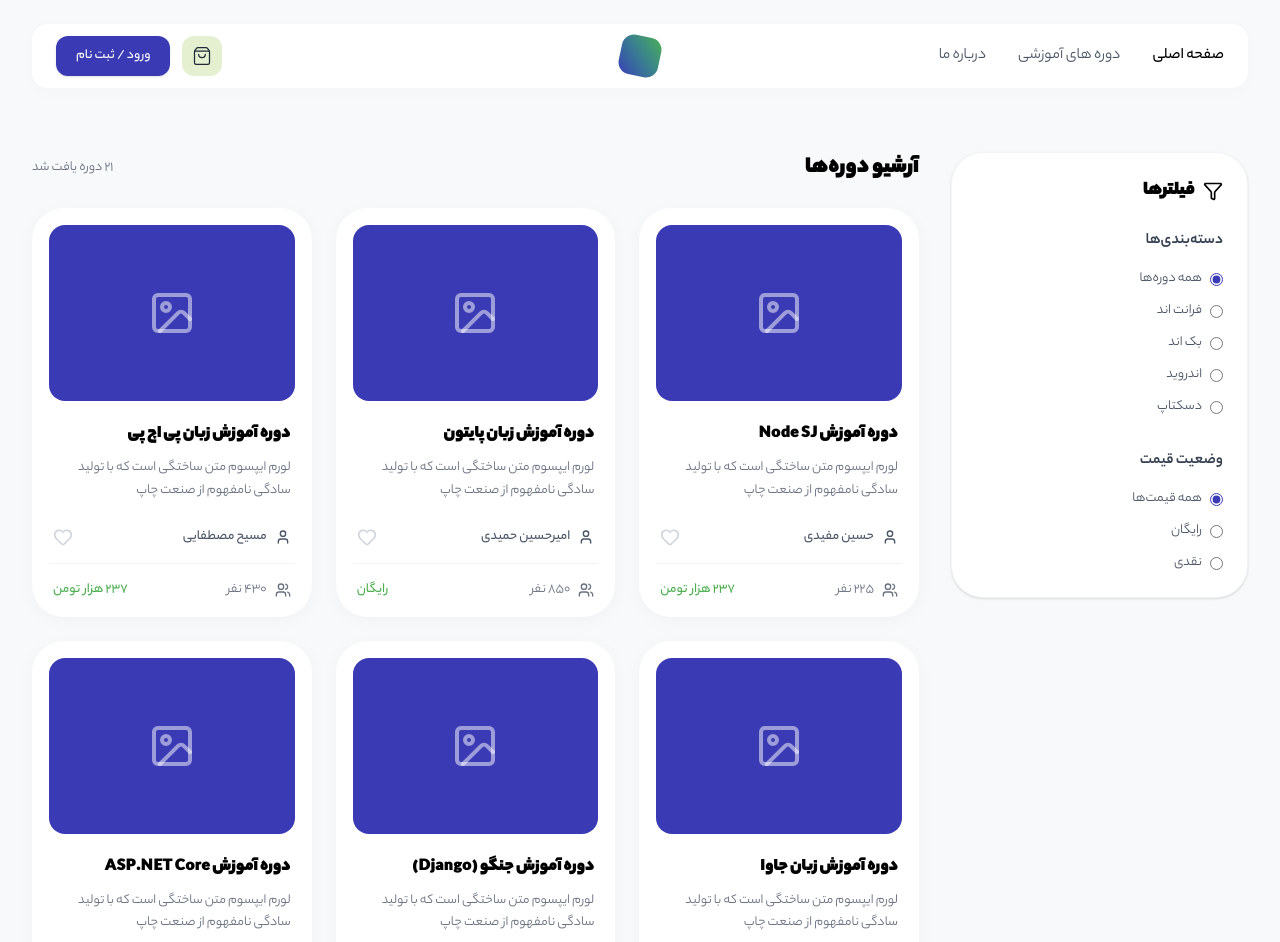
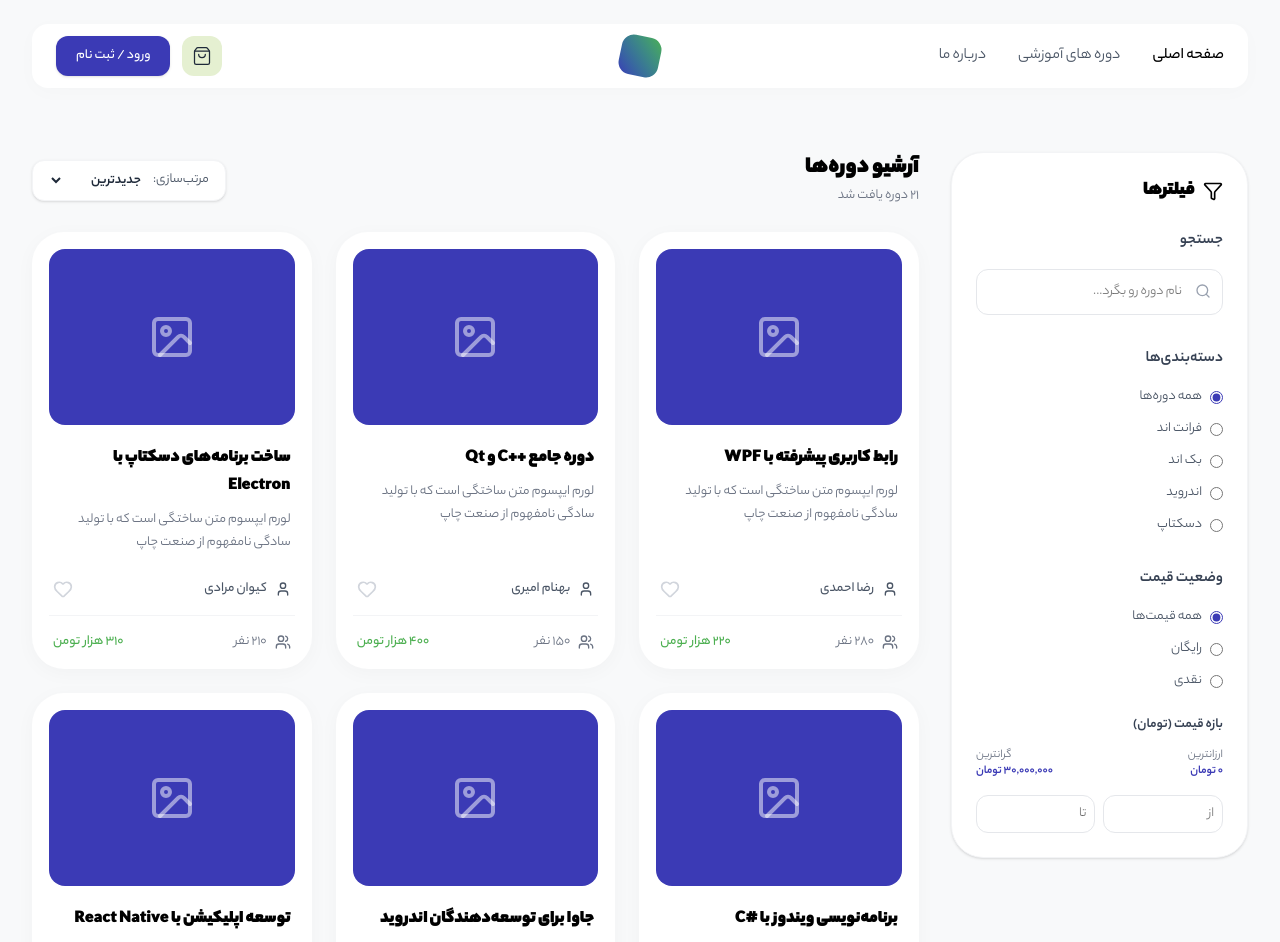
Before and after one commit to abolfazlhn4/codelearn, a React (Vite) app in the folder frontend/: page /CoursesArchive in a window 1280 px wide. Shown: the top 942 px of the page. Built offline with nearby package versions, Linux system fonts and the light colour scheme.

Commit message:
add search, price filter, and sorting option  to courses archive

```diff
--- a/frontend/src/pages/CoursesArchive.jsx
+++ b/frontend/src/pages/CoursesArchive.jsx
@@ -1,6 +1,6 @@
 import React, { useState, useMemo, useEffect } from "react";
 import { Link, useLocation } from "react-router-dom"; // useLocation اضافه شد
-import { User, Heart, Users, Image as ImageIcon, Filter } from "lucide-react";
+import { User, Heart, Users, Image as ImageIcon, Filter, Search } from "lucide-react";
 import { coursesData, categories } from "../data/coursesData";
 import { useFavorites } from "../context/FavoritesContext";
 
@@ -9,7 +9,22 @@ const CoursesArchive = () => {
   const [selectedCategory, setSelectedCategory] = useState("all");
   const [priceFilter, setPriceFilter] = useState("all"); // 'all', 'free', 'paid'
 
+ //جستوجو
+   const [searchTerm, setSearchTerm] = useState(() => {
+    return localStorage.getItem("courseSearchTerm") || "";
+  });
+
+  // استیت‌های بازه قیمتی و مرتب‌سازی
+  const [minPrice, setMinPrice] = useState("");
+  const [maxPrice, setMaxPrice] = useState("");
+  const [sortOrder, setSortOrder] = useState("newest");
+
   const { toggleFavorite, isFavorite } = useFavorites();
+
+  // آپدیت کردن لوکال استوریج هر بار که مقدار سرچ عوض میشه
+  useEffect(() => {
+    localStorage.setItem("courseSearchTerm", searchTerm);
+  }, [searchTerm]);
 
   // بررسی URL هنگام لود شدن صفحه یا تغییر آن
   useEffect(() => {
@@ -24,23 +39,63 @@ const CoursesArchive = () => {
     }
   }, [location.search]);
 
+const parsePrice = (priceStr) => {
+  if (!priceStr) return 0;
+  const numStr = priceStr.toString().replace(/[^\d۰-۹]/g, '');
+  const persianNumbers = ['۰', '۱', '۲', '۳', '۴', '۵', '۶', '۷', '۸', '۹'];
+  let englishNum = numStr;
+  persianNumbers.forEach((pNum, index) => {
+    englishNum = englishNum.replace(new RegExp(pNum, 'g'), index.toString());
+  });
+  return parseInt(englishNum) || 0;
+};
+
   const filteredCourses = useMemo(() => {
-    return coursesData.filter((course) => {
+    let result = coursesData.filter((course) => {
+       // 1. فیلتر دسته‌بندی
       const matchCategory =
         selectedCategory === "all"
           ? true
           : course.categoryId === selectedCategory;
 
+       // 2. فیلتر جستجو
+      const matchSearch = course.title.toLowerCase().includes(searchTerm.toLowerCase());
+
+      // 3. فیلتر وضعیت قیمت
       let matchPrice = true;
-      const isFree =
-        course.price === "رایگان" || course.price === "0" || course.price === 0;
+      const priceVal = parsePrice(course.price);
+      const isFree = priceVal === 0;
 
       if (priceFilter === "free") matchPrice = isFree;
       if (priceFilter === "paid") matchPrice = !isFree;
 
-      return matchCategory && matchPrice;
+       // 4. فیلتر بازه قیمتی (فقط وقتی رایگان انتخاب نشده)
+      let matchPriceRange = true;
+      if (priceFilter !== "free") {
+        if (minPrice && priceVal < parseInt(minPrice, 10)) matchPriceRange = false;
+        if (maxPrice && priceVal > parseInt(maxPrice, 10)) matchPriceRange = false;
+      }
+       return matchCategory && matchSearch && matchPrice && matchPriceRange;
     });
-  }, [selectedCategory, priceFilter]);
+    // 5. مرتب‌سازی
+    result.sort((a, b) => {
+      const priceA = parsePrice(a.price);
+      const priceB = parsePrice(b.price);
+
+      switch (sortOrder) {
+        case "price_high":
+          return priceB - priceA;
+        case "top_rated":
+          return (b.studentsCount || 0) - (a.studentsCount || 0);
+        case "oldest":
+          return a.id - b.id; // فرض بر اینکه آیدی کوچکتر قدیمی‌تره
+        case "newest":
+        default:
+          return b.id - a.id;
+      }
+    });
+    return result;
+  }, [selectedCategory, priceFilter, searchTerm, minPrice, maxPrice, sortOrder]);
 
   return (
     <div
@@ -54,7 +109,20 @@ const CoursesArchive = () => {
             <Filter className="w-5 h-5" />
             <h2 className="font-black text-xl">فیلترها</h2>
           </div>
-
+        {/* جستجو */}
+          <div className="mb-8">
+            <h3 className="font-bold text-gray-700 mb-4">جستجو</h3>
+            <div className="relative">
+              <input
+                type="text"
+                value={searchTerm}
+                onChange={(e) => setSearchTerm(e.target.value)}
+                placeholder="نام دوره رو بگرد..."
+                className="w-full p-3 pr-10 border border-gray-200 rounded-xl text-sm focus:outline-none focus:border-[#3b3ab5]"
+              />
+              <Search className="w-4 h-4 text-gray-400 absolute right-3 top-3.5" />
+            </div>
+          </div>
           {/* فیلتر دسته‌بندی */}
           <div className="mb-8">
             <h3 className="font-bold text-gray-700 mb-4">دسته‌بندی‌ها</h3>
@@ -122,16 +190,75 @@ const CoursesArchive = () => {
                 <span className="text-sm text-gray-600">نقدی</span>
               </label>
             </div>
+          {/* بازه قیمتی */}
+           {priceFilter !== "free" && (
+            <div className="mt-6">
+              <h4 className="text-sm font-semibold mb-3 text-gray-700">
+                بازه قیمت (تومان)
+              </h4>
+          {/* نمایش بازه انتخاب شده */}
+            <div className="flex justify-between mb-4 text-xs">
+             <div className="flex flex-col">
+               <span className="text-gray-500">ارزانترین</span>
+               <span className="font-semibold text-[#3b3ab5]">
+                  {minPrice ? parseInt(minPrice).toLocaleString('fa-IR') : '۰'} تومان
+               </span>
              </div>
+             <div className="flex flex-col text-left">
+               <span className="text-gray-500">گرانترین</span>
+               <span className="font-semibold text-[#3b3ab5]">
+                 {maxPrice ? parseInt(maxPrice).toLocaleString('fa-IR') : '30,000,000'} تومان
+               </span>
+             </div>
+            </div>
+
+          {/* اینپوت‌های بازه */}
+            <div className="flex gap-2">
+              <input
+                type="number"
+                value={minPrice}
+                onChange={(e) => setMinPrice(e.target.value)}
+                placeholder="از"
+                className="w-1/2 p-2 border border-gray-200 rounded-xl text-sm focus:outline-none focus:border-[#3b3ab5]"
+              />
+              <input
+                type="number"
+                value={maxPrice}
+                onChange={(e) => setMaxPrice(e.target.value)}
+                placeholder="تا"
+                className="w-1/2 p-2 border border-gray-200 rounded-xl text-sm focus:outline-none focus:border-[#3b3ab5]"
+              />
+            </div>
+           </div>
+          )}
+        </div>
+
         </aside>
 
         {/* بخش نمایش محصولات */}
         <main className="w-full md:w-3/4">
           <div className="flex justify-between items-center mb-6">
+            <div>
              <h1 className="text-2xl font-black text-black">آرشیو دوره‌ها</h1>
              <span className="text-sm text-gray-500">
                {filteredCourses.length} دوره یافت شد
              </span>
+           </div>
+
+           {/* مرتب‌سازی */}
+             <div className="flex items-center gap-2 bg-white px-4 py-2 rounded-xl border border-gray-100 shadow-sm">
+               <span className="text-sm text-gray-600">مرتب‌سازی:</span>
+               <select
+                 value={sortOrder}
+                 onChange={(e) => setSortOrder(e.target.value)}
+                 className="text-sm bg-transparent font-bold text-gray-800 focus:outline-none cursor-pointer"
+               >
+                 <option value="newest">جدیدترین</option>
+                 <option value="oldest">قدیمی‌ترین</option>
+                 <option value="price_high">بیشترین قیمت</option>
+                 <option value="top_rated">محبوب‌ترین</option>
+               </select>
+             </div>
            </div>
 
           <div className="grid grid-cols-1 sm:grid-cols-2 lg:grid-cols-3 gap-6">
```
Lines whose indentation alone changed are shown as unchanged.
